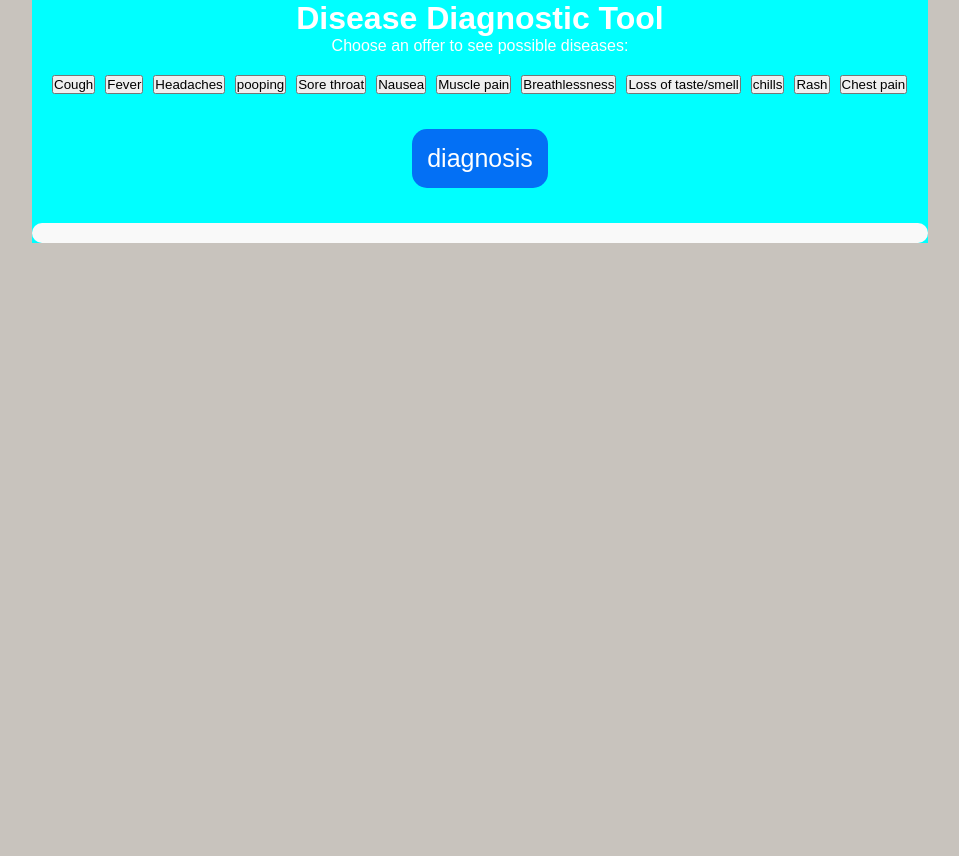
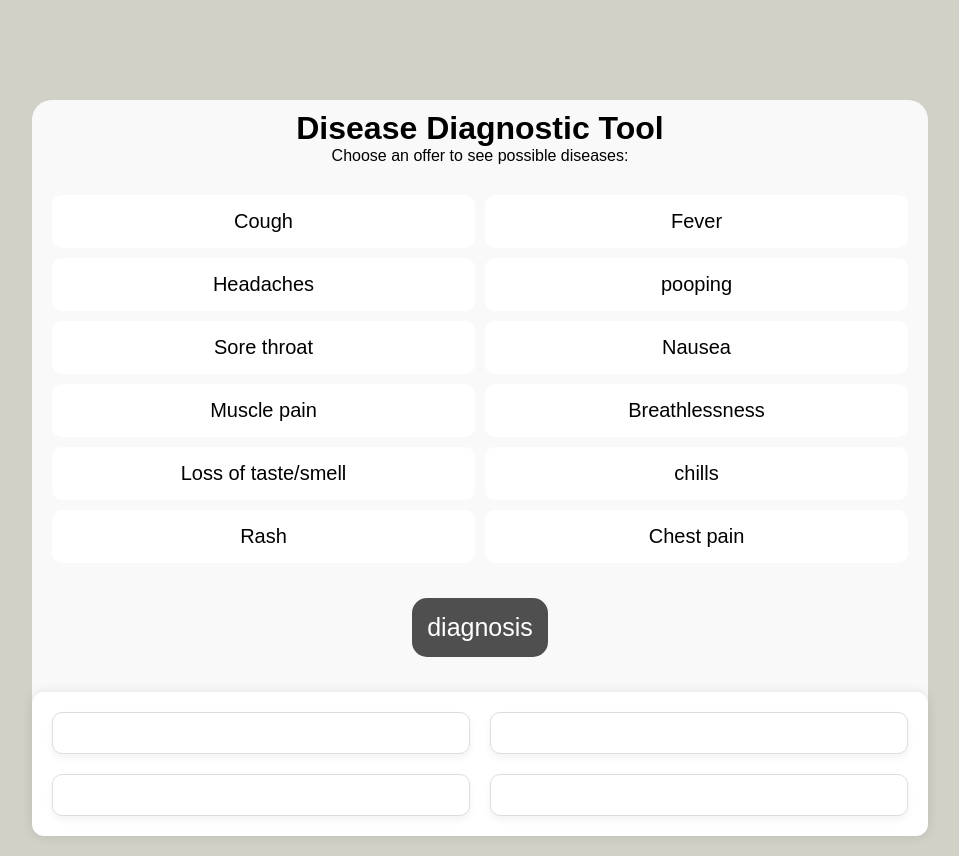
Before and after one commit to Youssefelgezawy/Disease_Diagnostic_Tool, a plain HTML site: page indx.html in a window 1280 px wide. Shown: the whole page, without its empty margins (160-1119 px from the left). Before the commit the page ends 800 px from the top, so only its background shows below. Drawn offline with Linux system fonts and the light colour scheme.

Commit message:
Update test.css

```diff
--- a/test.css
+++ b/test.css
@@ -4,14 +4,21 @@
     font-family: sans-serif;
 }
 body{
-    background-color: rgba(189, 183, 176, 0.826);
+    background-color: rgb(209, 209, 200);
     color: white;
+}
+.address{
+    padding: 10px;
+    margin: 10px;
+    color: black;
 }
 .container{
     width: 70%;
-    background-color: aqua;
+    background-color:#f9f9f9;
     margin: auto;
+    margin-top: 100px;
     text-align: center;
+    border-radius: 20px;
 }
 .list{
     margin: 10px;
@@ -20,46 +27,66 @@ body{
     flex-wrap: wrap;
     gap: 10px;
 }
-.btn{
+
+.Cough,.Fever,.Headaches,.pooping,.Sore,.Nausea,.Muscle,.Breathlessness,.Loss,.chills,.Rash,.Chest{
     flex:48%;
     outline: none;
     border: none;
     border-radius: 10px;
     font-size: 20px;
     padding: 15px;
-    background-color:#4caf50;
-    color:white;
+    background-color:white;
+    color:black;
     text-align: center;
 }
-.btn:hover{
-    background-color: #237728;
+.list>:hover{
+    background-color: #928a9a63;
+    transform: scale(1.02);
+    cursor: pointer;
 }
+
 .diagnosis{
     outline: none;
     border: none;
     font-size: 25px;
     padding: 15px;
     margin: 15px;
-    background-color: rgba(6, 6, 237, 0.571);
+    background-color:rgba(34, 34, 34, 0.785);
     color: white;
     border-radius: 15px;
     cursor: pointer;
 }
 .diagnosis:hover{
-    background-color:blue;
+    background-color:black;
+    transform: scale(1.08);
+    cursor: pointer;
 }
 .resultcontaioner{
-    margin-top: 20px;
-    padding: 10px;
-    background-color: #f9f9f9;
+    display: flex;
+    flex-wrap: wrap;
+    justify-content: center;
+    align-items: stretch;
+    gap: 20px;
+    padding: 20px;
+    background-color: white;
     border-radius: 12px;
+    box-shadow: 0px 0px 12px rgba(0, 0, 0, 0.1);
+    margin: 20px 0;
+    direction: rtl;
 }
-.resultbox{
-    height: 20px;
-    background: linear-gradient(tor ight,#f4f4f4,#eeeeee);
-    border-radius: 10px;
-    margin-bottom: 10px;
-    transition: all 0.3s ease;
+.resultbox1,.resultbox2,.resultbox3,.resultbox4{
+    background-color: #ffffff;
+  border: 1px solid #ddd;
+  border-radius: 10px;
+  padding: 20px;
+  width: 100%;
+  max-width: 400px;
+  flex: 1 1 300px;
+  color: #333;
+  box-shadow: 0 4px 8px rgba(0, 0, 0, 0.05);
+  text-align: right;
+  line-height: 1.6;
+
 
 
 }
```
